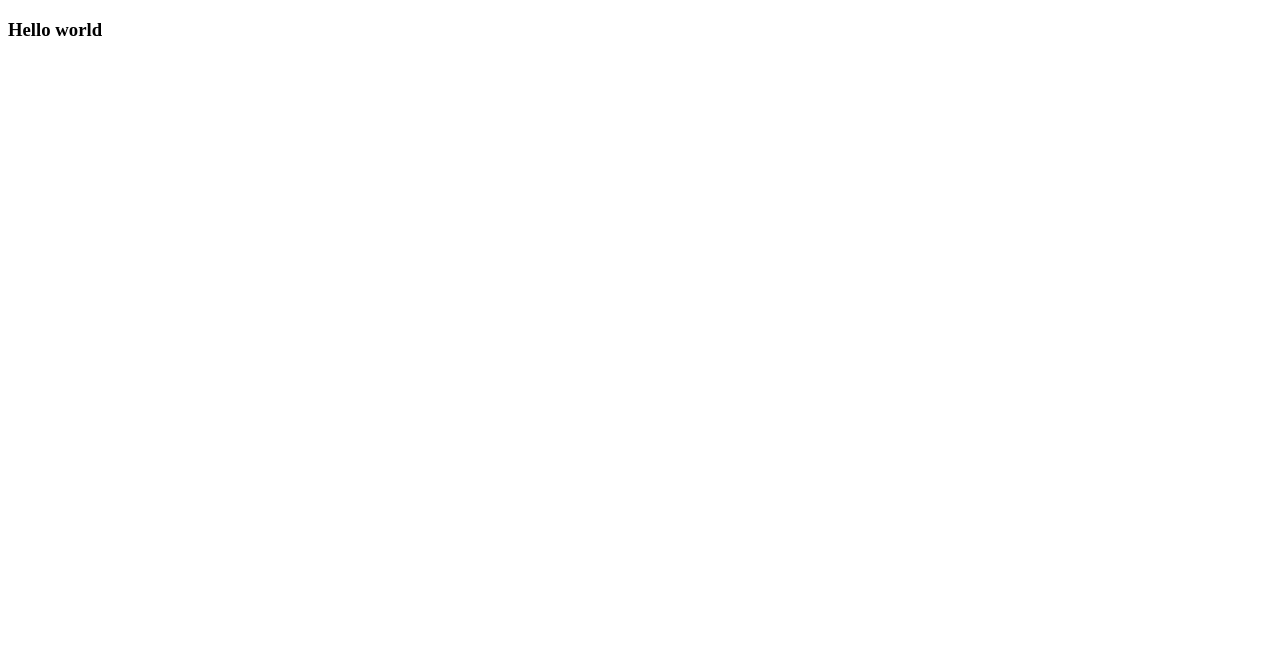
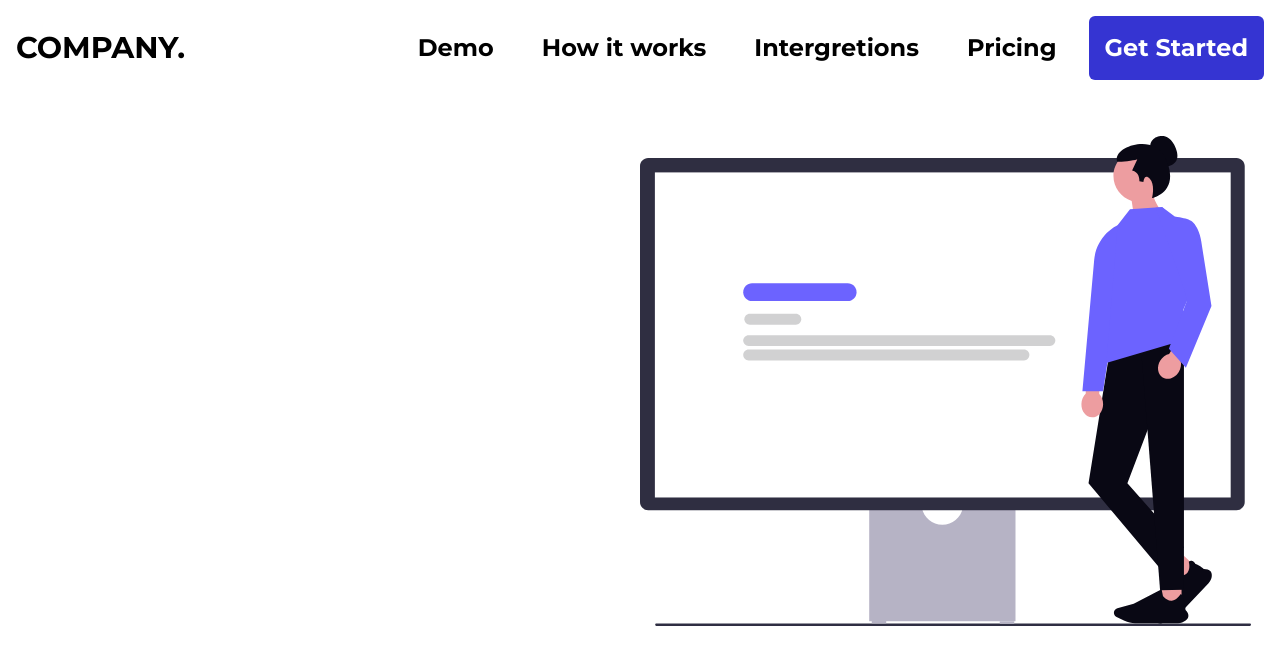
Before and after one commit to Manggusss/test-talwind, a website: page index.html in a window 1280 px wide. Drawn offline with nearby package versions, Linux system fonts and the light colour scheme.

Commit message:
feat(ui): add hero component

```diff
--- a/index.html
+++ b/index.html
@@ -1,13 +1,42 @@
 <!DOCTYPE html>
 <html lang="en">
+
 <head>
   <title>Home</title>
   <meta charset="UTF-8" />
   <meta name="viewport" content="width=device-width" />
+  <script src="https://cdn.tailwindcss.com"></script>
+  <style>
+    @import url('https://fonts.googleapis.com/css2?family=Montserrat:ital,wght@0,100..900;1,100..900&display=swap');
+
+    .font-montserrat {
+      font-family: "Montserrat"
+    }
+  </style>
+
 </head>
+
 <body>
-    <main>
-      <h3> Hello world</h3>
-    </main>
+  <div class="container mx-auto">
+    <header class="flex flex-row items-center justify-between p-4">
+      <h3 class="font-bold font-montserrat text-3xl"> COMPANY. </h3>
+      <nav class="flex flex-row font-montserrat gap-4 font-bold text-2xl">
+        <div class="p-4"> Demo </div>
+        <div class="p-4"> How it works </div>
+        <div class="p-4"> Intergretions </div>
+        <div class="p-4"> Pricing </div>
+        <div class="bg-[#3534d2] text-white p-4 rounded-md"> Get Started </div>
+      </nav>
+    </header>
+    <section class="flex flex-row mt-10">
+      <div class="flex-1">
+      </div class="text-6xl font-bold" grow  >
+      <div class="flex-1">
+
+        <img src="./public/assets/gambar.svg">
+      </div>
+    </section>
+  </div>
 </body>
+
 </html>
```
Also changed, not shown: public/assets/gambar.svg (added). Lines whose indentation alone changed are shown as unchanged.
